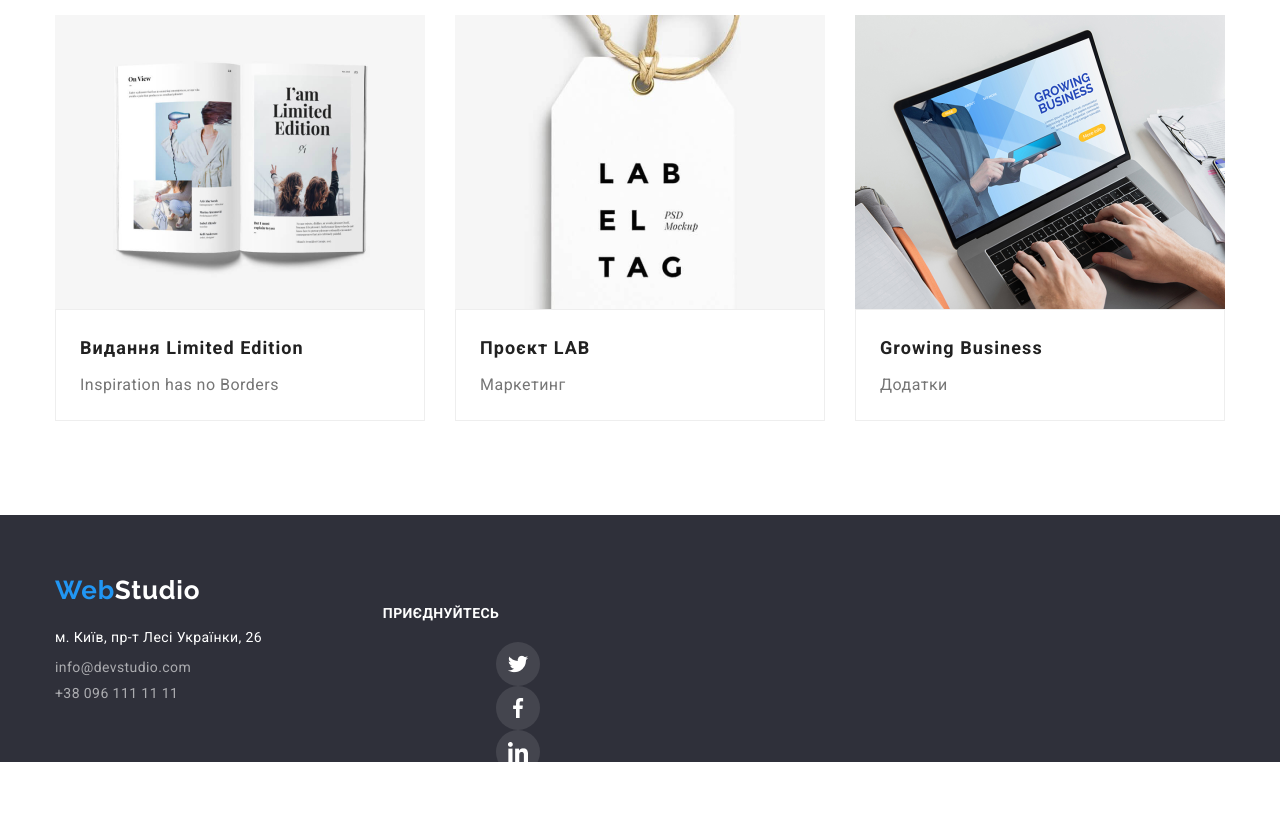
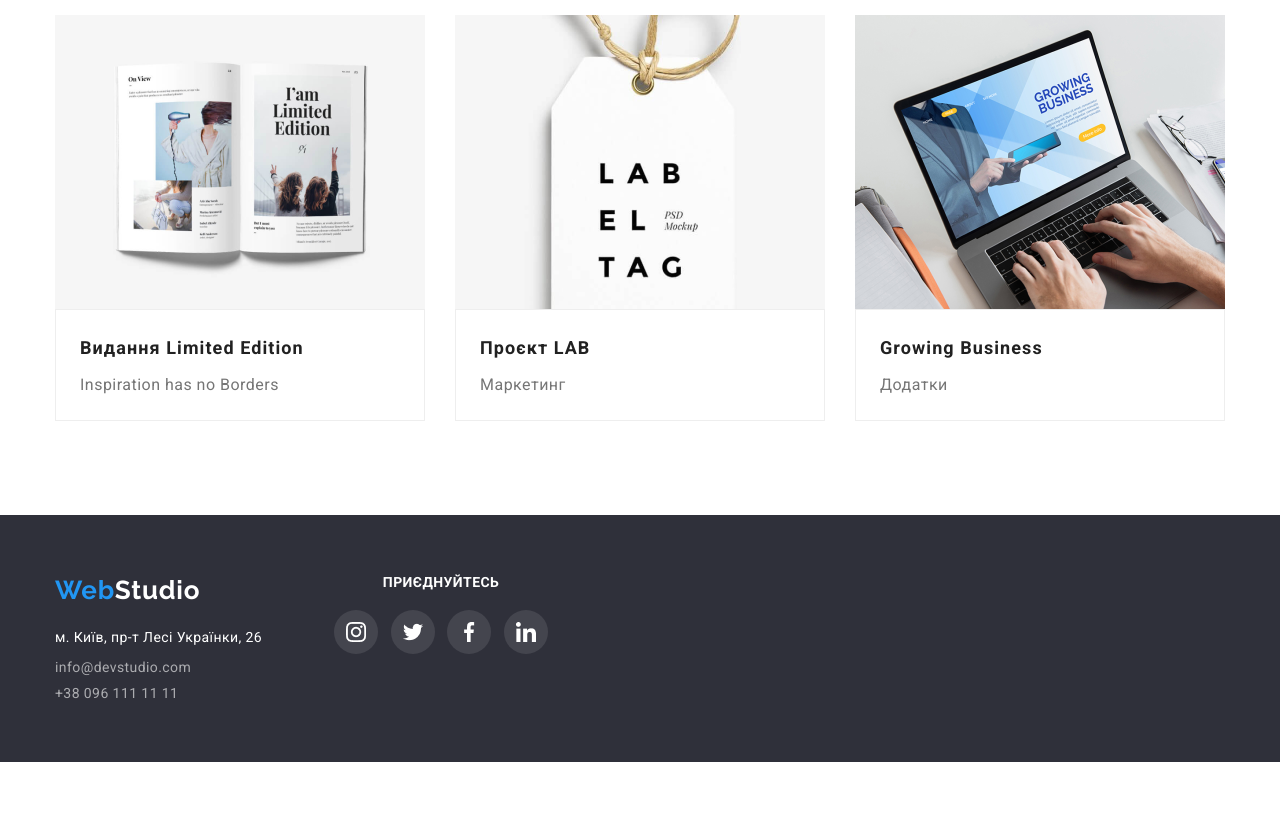
Before and after one commit to IlonaYovenko/goit-markup-hw-04, a plain HTML site: page portfolio.html in a window 1280 px wide. Shown: the part 1121-1939 px from the top of the page. After the commit the page ends 1883 px from the top, so only its background shows below. Drawn offline with nearby package versions, Linux system fonts and the light colour scheme.

Commit message:
Update portfolio.html

```diff
--- a/portfolio.html
+++ b/portfolio.html
@@ -179,10 +179,12 @@
 
     <footer class="footer">
       <div class="container">
+        <div class="footer-icons">
+          <div>
             <a href="index.html" class="footer-logotyp" lang="en"
               >Web<span class="footer-logotyp-color">Studio</span></a
             >
-        <div class="footer-icons">
+
             <address class="footer-info">
               <ul class="adress">
                 <li class="footer-address-living">
@@ -204,20 +206,24 @@
                 </li>
               </ul>
             </address>
+          </div>
           <div class="social-links">
             <h3 class="social-links-title">приєднуйтесь</h3>
-            <div class="social-links-icon">
-              <a href=""></a>
-            </div>
-            <div class="social-links-icon">
-              <a href=""></a>
-            </div>
-            <div class="social-links-icon">
-              <a href=""></a>
-            </div>
-            <div class="social-links-icon">
-              <a href=""></a>
-            </div>
+
+            <ul class="items-social-links-icon">
+              <li class="social-links-icon">
+                <a href="#"></a>
+              </li>
+              <li class="social-links-icon">
+                <a href="#"></a>
+              </li>
+              <li class="social-links-icon">
+                <a href="#"></a>
+              </li>
+              <li class="social-links-icon">
+                <a href="#"></a>
+              </li>
+            </ul>
           </div>
         </div>
       </div>
```
Lines whose indentation alone changed are shown as unchanged.
